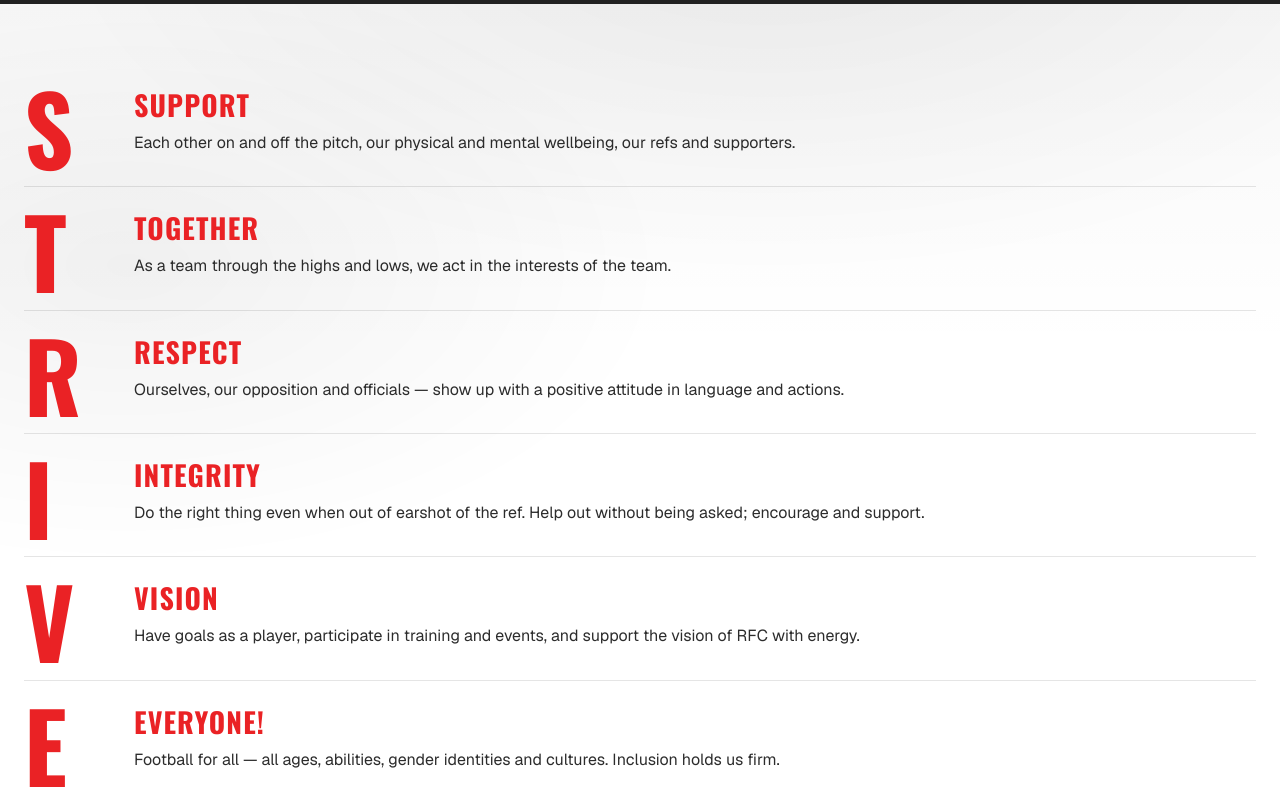
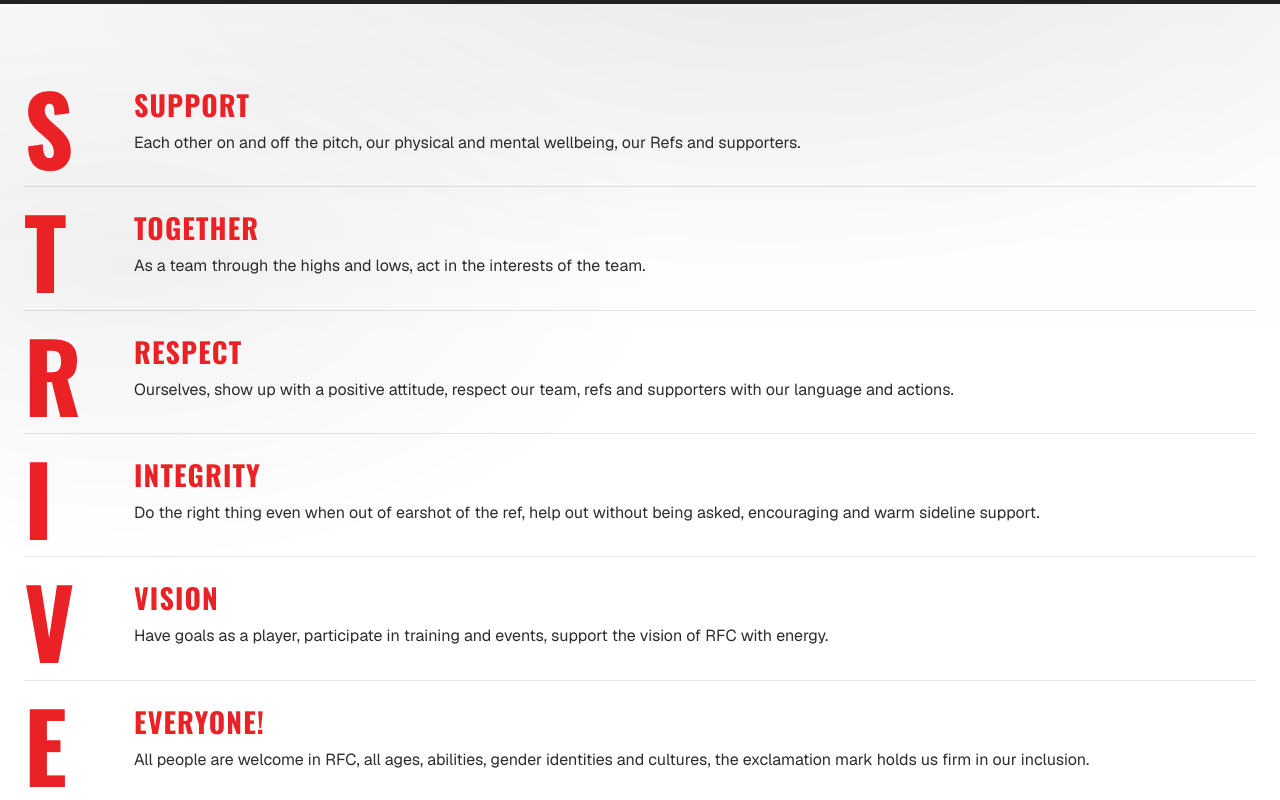
Before and after one commit to Sidewalknz/richmondathletic, a Next.js app in the folder frontend/: page / in a window 1280 px wide. Shown: the part 1140-1940 px from the top of the page. Built offline with nearby package versions, Linux system fonts and the light colour scheme; a web font is replaced by a local one.

Commit message:
update text to match poster

```diff
--- a/frontend/src/components/StriveSection.js
+++ b/frontend/src/components/StriveSection.js
@@ -5,41 +5,42 @@ import styles from "./StriveSection.module.css";
 const values = [
   {
     letter: "S",
-    title: "Support",
+    title: "SUPPORT",
     text:
-      "Each other on and off the pitch, our physical and mental wellbeing, our refs and supporters.",
+      "Each other on and off the pitch, our physical and mental wellbeing, our Refs and supporters.",
   },
   {
     letter: "T",
-    title: "Together",
+    title: "TOGETHER",
     text:
-      "As a team through the highs and lows, we act in the interests of the team.",
+      "As a team through the highs and lows,\nact in the interests of the team.",
   },
   {
     letter: "R",
-    title: "Respect",
+    title: "RESPECT",
     text:
-      "Ourselves, our opposition and officials — show up with a positive attitude in language and actions.",
+      "Ourselves, show up with a positive attitude, respect our team, refs and supporters with our language and actions.",
   },
   {
     letter: "I",
-    title: "Integrity",
+    title: "INTEGRITY",
     text:
-      "Do the right thing even when out of earshot of the ref. Help out without being asked; encourage and support.",
+      "Do the right thing even when out of earshot of the ref, help out without being asked, encouraging and warm sideline support.",
   },
   {
     letter: "V",
-    title: "Vision",
+    title: "VISION",
     text:
-      "Have goals as a player, participate in training and events, and support the vision of RFC with energy.",
+      "Have goals as a player, participate in training and events, support the vision of RFC with energy.",
   },
   {
     letter: "E",
-    title: "Everyone!",
+    title: "EVERYONE!",
     text:
-      "Football for all — all ages, abilities, gender identities and cultures. Inclusion holds us firm.",
+      "All people are welcome in RFC, all ages, abilities, gender identities and cultures, the exclamation mark holds us firm in our inclusion.",
   },
 ];
+
 
 export default function StriveSection() {
   return (
```
